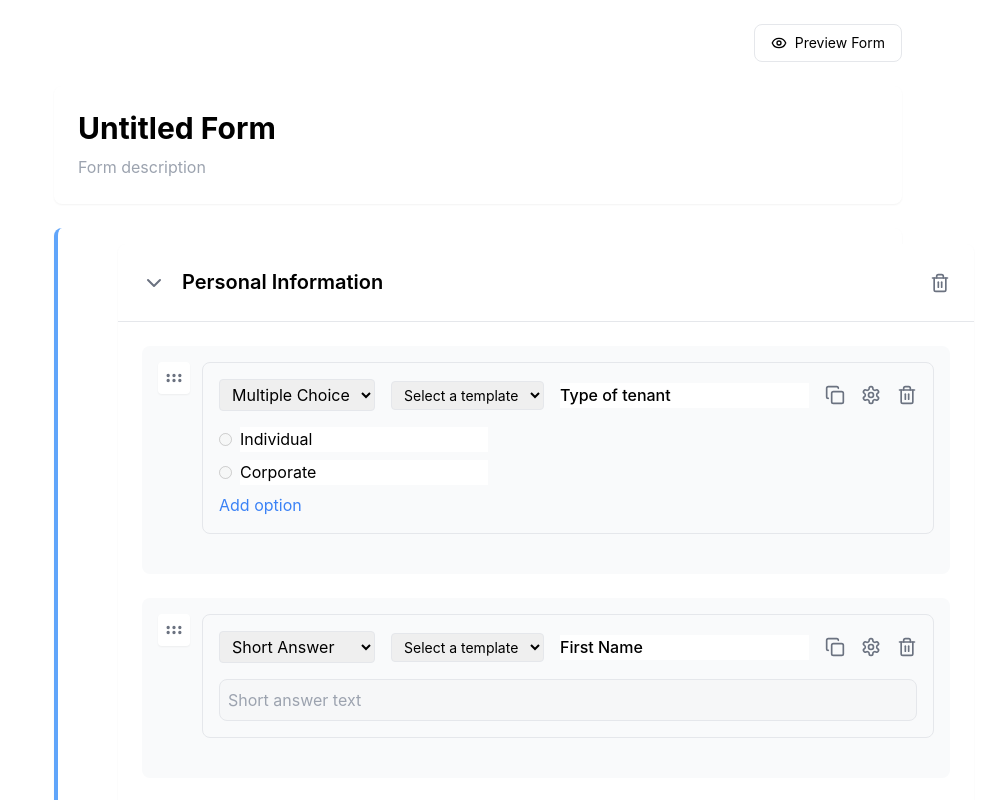
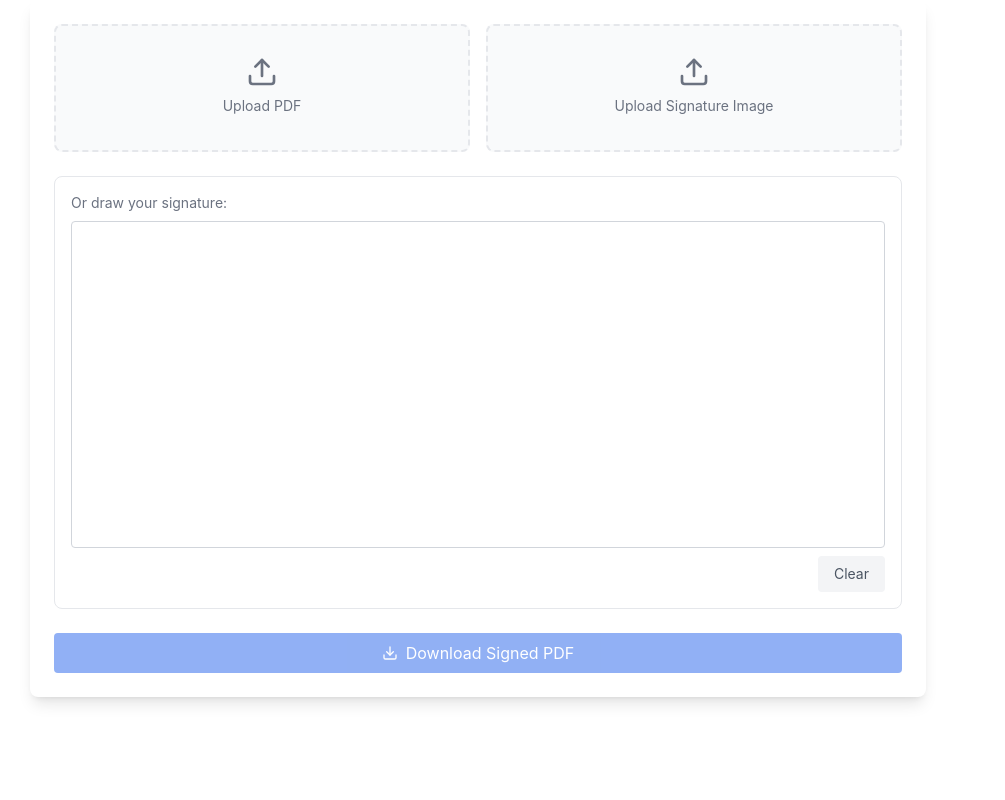
Before and after one commit to LiveableNG/ui-changes, a React (Create React App) app: page / in a window 1280 px wide. Shown: the top 800 px of the page, without its empty margins (162-1167 px from the left). Built offline with nearby package versions, Linux system fonts and the light colour scheme.

Commit message:
new code

```diff
--- a/src/index.js
+++ b/src/index.js
@@ -4,6 +4,7 @@ import './index.css';
 import reportWebVitals from './reportWebVitals';
 import './index.css';
 import GoogleLikeFormBuilder from './GoogleLikeFormBuilder';
+import PDFSignature from './PDFSigner';
 
 const root = ReactDOM.createRoot(document.getElementById('root'));
 root.render(
@@ -12,7 +13,8 @@ root.render(
     {/* <CreditChekReportViewer /> */}
     {/* <PropertyReport /> */}
     {/* <LandlordReport1 /> */}
-    <GoogleLikeFormBuilder />
+    {/* <GoogleLikeFormBuilder /> */}
+    <PDFSignature />
   </React.StrictMode>
 );
 
```
